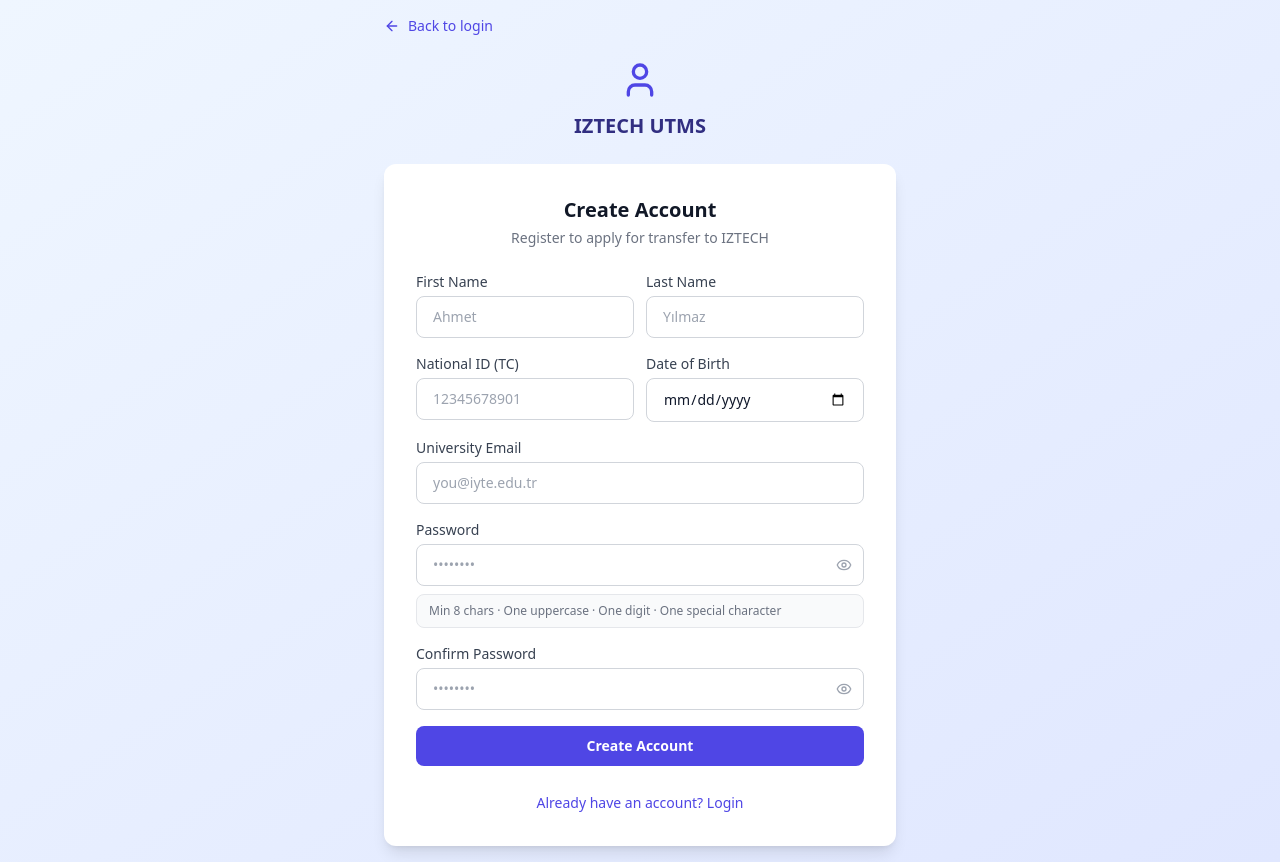
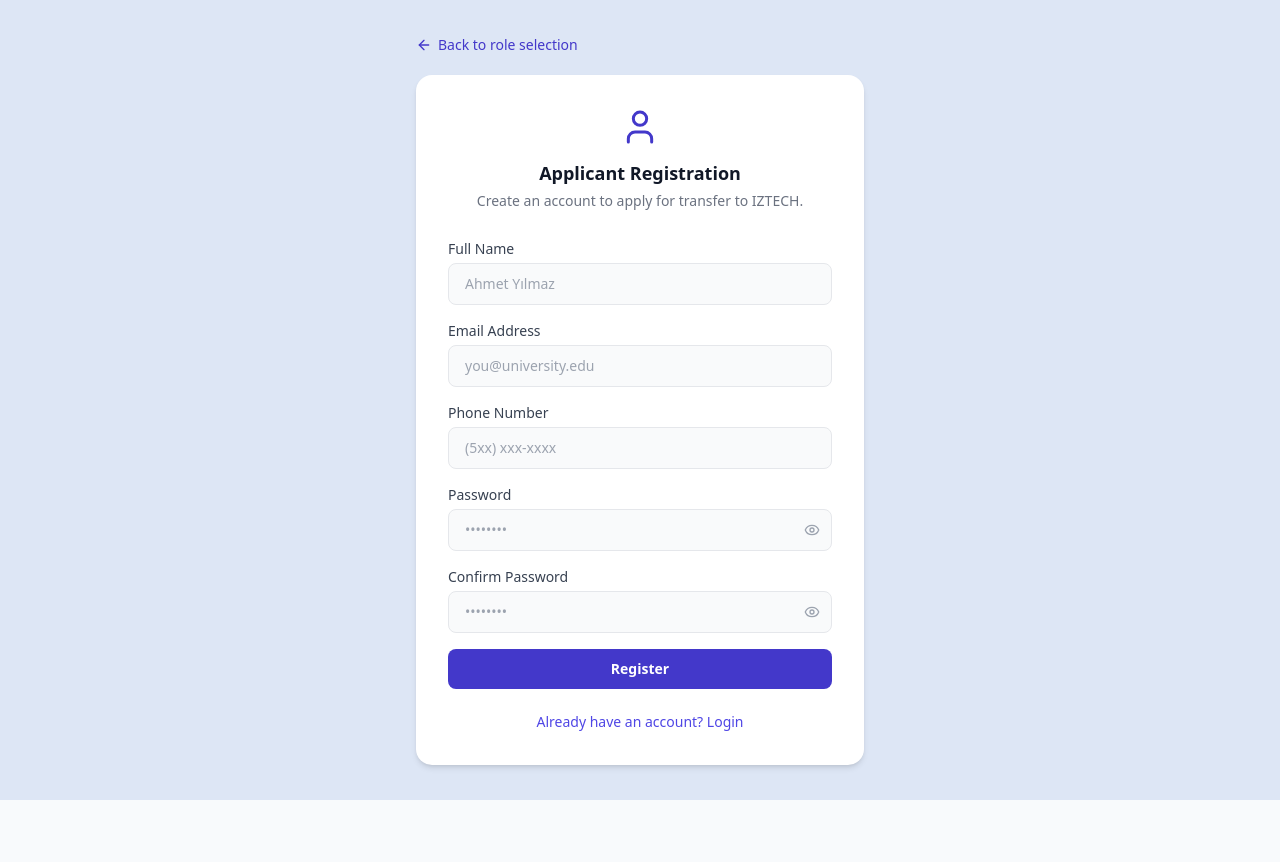
Before and after one commit to OsmanAltunbag/utms-team6, a React (Vite) app in the folder frontend/: page /register in a window 1280 px wide. After the commit the page ends 800 px from the top, so only its background shows below. Built offline with nearby package versions, Linux system fonts and the light colour scheme.

Commit message:
Register Pages Updated As SRS Draft UI Design Updated API send Structure at auth.ts

```diff
--- a/frontend/src/pages/RegisterPage.tsx
+++ b/frontend/src/pages/RegisterPage.tsx
@@ -1,25 +1,50 @@
 import { useState } from 'react'
 import { useForm } from 'react-hook-form'
-import { zodResolver } from '@hookform/resolvers/zod'
 import { Link } from 'react-router-dom'
 import toast from 'react-hot-toast'
 import { AxiosError } from 'axios'
 import { User, Eye, EyeOff, ArrowLeft, Mail } from 'lucide-react'
-import { registerSchema, type RegisterFormData } from '../schemas/auth'
-import { register as registerUser, extractErrorMessage } from '../api/auth'
+import { register as registerUser ,extractErrorMessage } from '../api/auth'
+
+// ─── Types ───────────────────────────────────────────────────────────────────
+type RegisterFormData = {
+    full_name: string
+    email: string
+    phone: string
+    password: string
+    password_confirm: string
+}
+
+// ─── Phone mask helper: formats input as (5xx) xxx-xxxx ──────────────────────
+function formatPhone(value: string): string {
+    const digits = value.replace(/\D/g, '').slice(0, 10)
+    if (digits.length <= 3) return digits.length ? `(${digits}` : ''
+    if (digits.length <= 6) return `(${digits.slice(0, 3)}) ${digits.slice(3)}`
+    return `(${digits.slice(0, 3)}) ${digits.slice(3, 6)}-${digits.slice(6)}`
+}
+
+// ─── Shared input className ───────────────────────────────────────────────────
+const inputCls =
+    'w-full px-4 py-2.5 border border-gray-200 rounded-lg text-sm bg-gray-50 ' +
+    'focus:bg-white focus:outline-none focus:ring-2 focus:ring-indigo-500 ' +
+    'focus:border-transparent transition-colors placeholder:text-gray-400'
 
 export default function RegisterPage() {
     const [loading, setLoading] = useState(false)
     const [success, setSuccess] = useState(false)
     const [showPassword, setShowPassword] = useState(false)
     const [showConfirm, setShowConfirm] = useState(false)
+    const [phoneDisplay, setPhoneDisplay] = useState('')
 
     const {
         register,
         handleSubmit,
+        watch,
+        setValue,
         formState: { errors },
-  } = useForm<RegisterFormData>({ resolver: zodResolver(registerSchema) })
+    } = useForm<RegisterFormData>()
 
+    // ─── Submit ─────────────────────────────────────────────────────────────────
     async function onSubmit(data: RegisterFormData) {
         setLoading(true)
         try {
@@ -37,11 +62,12 @@
         }
     }
 
+    // ─── Success screen ──────────────────────────────────────────────────────────
     if (success) {
         return (
-      <div className="min-h-screen bg-gradient-to-br from-blue-50 to-indigo-100 flex items-center justify-center p-4">
+            <div className="min-h-screen bg-[#dde6f5] flex items-center justify-center p-4">
                 <div className="w-full max-w-md">
-          <div className="bg-white rounded-xl shadow-lg p-8 text-center">
+                    <div className="bg-white rounded-2xl shadow-md p-8 text-center">
                         <div className="flex items-center justify-center mb-4">
                             <div className="w-16 h-16 bg-green-100 rounded-full flex items-center justify-center">
                                 <Mail className="w-8 h-8 text-green-600" />
@@ -54,7 +80,7 @@
                         </p>
                         <Link
                             to="/login"
-              className="inline-block bg-indigo-600 text-white px-6 py-2.5 rounded-lg text-sm font-semibold hover:bg-indigo-700 transition-colors"
+                            className="inline-block bg-indigo-700 text-white px-6 py-2.5 rounded-lg text-sm font-semibold hover:bg-indigo-800 transition-colors"
                         >
                             Go to Login
                         </Link>
@@ -64,90 +90,102 @@
         )
     }
 
+    // ─── Main form ───────────────────────────────────────────────────────────────
     return (
-    <div className="min-h-screen bg-gradient-to-br from-blue-50 to-indigo-100 flex items-center justify-center p-4">
-      <div className="w-full max-w-lg">
+        <div className="min-h-screen bg-[#dde6f5] flex items-center justify-center p-4">
+            <div className="w-full max-w-md">
+
+                {/* Back navigation */}
                 <Link
-          to="/login"
-          className="flex items-center gap-2 text-indigo-600 hover:text-indigo-700 mb-6 text-sm"
+                    to="/role-select"
+                    className="flex items-center gap-1.5 text-indigo-700 hover:text-indigo-800 mb-5 text-sm"
                 >
                     <ArrowLeft className="w-4 h-4" />
-          Back to login
+                    Back to role selection
                 </Link>
 
-        <div className="text-center mb-6">
-          <div className="flex items-center justify-center mb-3">
-            <User className="w-10 h-10 text-indigo-600" />
+                <div className="bg-white rounded-2xl shadow-md p-8">
+
+                    {/* Header */}
+                    <div className="flex flex-col items-center mb-7">
+                        <div className="mb-3">
+                            <User className="w-10 h-10 text-indigo-700" strokeWidth={1.8} />
                         </div>
-          <h1 className="text-xl font-semibold text-indigo-900">IZTECH UTMS</h1>
+                        <h1 className="text-lg font-semibold text-gray-900">Applicant Registration</h1>
+                        <p className="text-gray-500 text-sm mt-1 text-center">
+                            Create an account to apply for transfer to IZTECH.
+                        </p>
                     </div>
 
-        <div className="bg-white rounded-xl shadow-lg p-8">
-          <h2 className="text-xl font-semibold text-gray-900 text-center mb-1">Create Account</h2>
-          <p className="text-gray-500 text-sm text-center mb-6">Register to apply for transfer to IZTECH</p>
+                    <form onSubmit={handleSubmit(onSubmit)} noValidate className="space-y-4">
 
-          <form onSubmit={handleSubmit(onSubmit)} noValidate className="space-y-4">
-            <div className="grid grid-cols-2 gap-3">
+                        {/* Full Name */}
                         <div>
-                <label className="block text-sm font-medium text-gray-700 mb-1">First Name</label>
+                            <label className="block text-sm font-medium text-gray-700 mb-1">Full Name</label>
                             <input
                                 type="text"
-                  autoComplete="given-name"
-                  placeholder="Ahmet"
-                  {...register('first_name')}
-                  className="w-full px-4 py-2.5 border border-gray-300 rounded-lg text-sm focus:outline-none focus:ring-2 focus:ring-indigo-500 focus:border-transparent"
+                                autoComplete="name"
+                                placeholder="Ahmet Yılmaz"
+                                {...register('full_name', {
+                                    required: 'Full name is required.',
+                                    minLength: { value: 3, message: 'Name must be at least 3 characters.' },
+                                })}
+                                className={inputCls}
                             />
-                {errors.first_name && <p className="mt-1 text-xs text-red-600">{errors.first_name.message}</p>}
-              </div>
-              <div>
-                <label className="block text-sm font-medium text-gray-700 mb-1">Last Name</label>
-                <input
-                  type="text"
-                  autoComplete="family-name"
-                  placeholder="Yılmaz"
-                  {...register('last_name')}
-                  className="w-full px-4 py-2.5 border border-gray-300 rounded-lg text-sm focus:outline-none focus:ring-2 focus:ring-indigo-500 focus:border-transparent"
-                />
-                {errors.last_name && <p className="mt-1 text-xs text-red-600">{errors.last_name.message}</p>}
-              </div>
+                            {errors.full_name && (
+                                <p className="mt-1 text-xs text-red-600">{errors.full_name.message}</p>
+                            )}
                         </div>
 
-            <div className="grid grid-cols-2 gap-3">
+                        {/* Email — must end with .edu */}
                         <div>
-                <label className="block text-sm font-medium text-gray-700 mb-1">National ID (TC)</label>
-                <input
-                  type="text"
-                  inputMode="numeric"
-                  maxLength={11}
-                  placeholder="12345678901"
-                  {...register('national_id')}
-                  className="w-full px-4 py-2.5 border border-gray-300 rounded-lg text-sm focus:outline-none focus:ring-2 focus:ring-indigo-500 focus:border-transparent"
-                />
-                {errors.national_id && <p className="mt-1 text-xs text-red-600">{errors.national_id.message}</p>}
-              </div>
-              <div>
-                <label className="block text-sm font-medium text-gray-700 mb-1">Date of Birth</label>
-                <input
-                  type="date"
-                  {...register('date_of_birth')}
-                  className="w-full px-4 py-2.5 border border-gray-300 rounded-lg text-sm focus:outline-none focus:ring-2 focus:ring-indigo-500 focus:border-transparent"
-                />
-                {errors.date_of_birth && <p className="mt-1 text-xs text-red-600">{errors.date_of_birth.message}</p>}
-              </div>
-            </div>
-
-            <div>
-              <label className="block text-sm font-medium text-gray-700 mb-1">University Email</label>
+                            <label className="block text-sm font-medium text-gray-700 mb-1">Email Address</label>
                             <input
                                 type="email"
                                 autoComplete="email"
-                placeholder="you@iyte.edu.tr"
-                {...register('university_email')}
-                className="w-full px-4 py-2.5 border border-gray-300 rounded-lg text-sm focus:outline-none focus:ring-2 focus:ring-indigo-500 focus:border-transparent"
+                                placeholder="you@university.edu"
+                                {...register('email', {
+                                    required: 'Email is required.',
+                                    // Real-time .edu domain check
+                                    validate: (val) =>
+                                        val.toLowerCase().endsWith('.edu') ||
+                                        val.toLowerCase().endsWith('.edu.tr') ||
+                                        'Please use a valid institutional (.edu or .edu.tr) email address to register.',
+                                })}
+                                className={inputCls}
                             />
-              {errors.university_email && <p className="mt-1 text-xs text-red-600">{errors.university_email.message}</p>}
+                            {errors.email && (
+                                <p className="mt-1 text-xs text-red-600">{errors.email.message}</p>
+                            )}
                         </div>
 
+                        {/* Phone — masked as (5xx) xxx-xxxx */}
+                        <div>
+                            <label className="block text-sm font-medium text-gray-700 mb-1">Phone Number</label>
+                            <input
+                                type="tel"
+                                inputMode="numeric"
+                                placeholder="(5xx) xxx-xxxx"
+                                value={phoneDisplay}
+                                {...register('phone', {
+                                    required: 'Phone number is required.',
+                                    validate: (val) =>
+                                        val.replace(/\D/g, '').length === 10 || 'Enter a valid 10-digit phone number.',
+                                })}
+                                onChange={(e) => {
+                                    // Apply mask on each keystroke, store raw digits in form state
+                                    const masked = formatPhone(e.target.value)
+                                    setPhoneDisplay(masked)
+                                    setValue('phone', masked, { shouldValidate: true })
+                                }}
+                                className={inputCls}
+                            />
+                            {errors.phone && (
+                                <p className="mt-1 text-xs text-red-600">{errors.phone.message}</p>
+                            )}
+                        </div>
+
+                        {/* Password */}
                         <div>
                             <label className="block text-sm font-medium text-gray-700 mb-1">Password</label>
                             <div className="relative">
@@ -155,19 +193,31 @@
                                     type={showPassword ? 'text' : 'password'}
                                     autoComplete="new-password"
                                     placeholder="••••••••"
-                  {...register('password')}
-                  className="w-full px-4 py-2.5 border border-gray-300 rounded-lg text-sm focus:outline-none focus:ring-2 focus:ring-indigo-500 focus:border-transparent pr-10"
+                                    {...register('password', {
+                                        required: 'Password is required.',
+                                        minLength: { value: 8, message: 'At least 8 characters.' },
+                                        pattern: {
+                                            value: /^(?=.*[A-Z])(?=.*\d)(?=.*[^A-Za-z0-9])/,
+                                            message: 'Needs uppercase, a digit, and a special character.',
+                                        },
+                                    })}
+                                    className={`${inputCls} pr-10`}
                                 />
-                <button type="button" onClick={() => setShowPassword(!showPassword)} className="absolute right-3 top-1/2 -translate-y-1/2 text-gray-400 hover:text-gray-600" tabIndex={-1}>
+                                <button
+                                    type="button"
+                                    onClick={() => setShowPassword(!showPassword)}
+                                    className="absolute right-3 top-1/2 -translate-y-1/2 text-gray-400 hover:text-gray-600"
+                                    tabIndex={-1}
+                                >
                                     {showPassword ? <EyeOff className="w-4 h-4" /> : <Eye className="w-4 h-4" />}
                                 </button>
                             </div>
-              {errors.password && <p className="mt-1 text-xs text-red-600">{errors.password.message}</p>}
-              <div className="mt-2 bg-gray-50 border border-gray-200 rounded-lg px-3 py-2">
-                <p className="text-xs text-gray-500">Min 8 chars · One uppercase · One digit · One special character</p>
-              </div>
+                            {errors.password && (
+                                <p className="mt-1 text-xs text-red-600">{errors.password.message}</p>
+                            )}
                         </div>
 
+                        {/* Confirm Password — must match */}
                         <div>
                             <label className="block text-sm font-medium text-gray-700 mb-1">Confirm Password</label>
                             <div className="relative">
@@ -175,26 +225,40 @@
                                     type={showConfirm ? 'text' : 'password'}
                                     autoComplete="new-password"
                                     placeholder="••••••••"
-                  {...register('password_confirm')}
-                  className="w-full px-4 py-2.5 border border-gray-300 rounded-lg text-sm focus:outline-none focus:ring-2 focus:ring-indigo-500 focus:border-transparent pr-10"
+                                    {...register('password_confirm', {
+                                        required: 'Please confirm your password.',
+                                        // Cross-field match check
+                                        validate: (val) =>
+                                            val === watch('password') || 'Passwords do not match.',
+                                    })}
+                                    className={`${inputCls} pr-10`}
                                 />
-                <button type="button" onClick={() => setShowConfirm(!showConfirm)} className="absolute right-3 top-1/2 -translate-y-1/2 text-gray-400 hover:text-gray-600" tabIndex={-1}>
+                                <button
+                                    type="button"
+                                    onClick={() => setShowConfirm(!showConfirm)}
+                                    className="absolute right-3 top-1/2 -translate-y-1/2 text-gray-400 hover:text-gray-600"
+                                    tabIndex={-1}
+                                >
                                     {showConfirm ? <EyeOff className="w-4 h-4" /> : <Eye className="w-4 h-4" />}
                                 </button>
                             </div>
-              {errors.password_confirm && <p className="mt-1 text-xs text-red-600">{errors.password_confirm.message}</p>}
+                            {errors.password_confirm && (
+                                <p className="mt-1 text-xs text-red-600">{errors.password_confirm.message}</p>
+                            )}
                         </div>
 
+                        {/* Submit */}
                         <button
                             type="submit"
                             disabled={loading}
-              className="w-full bg-indigo-600 text-white py-2.5 px-4 rounded-lg text-sm font-semibold hover:bg-indigo-700 disabled:opacity-60 disabled:cursor-not-allowed transition-colors"
+                            className="w-full bg-indigo-700 text-white py-2.5 px-4 rounded-lg text-sm font-semibold hover:bg-indigo-800 disabled:opacity-60 disabled:cursor-not-allowed transition-colors mt-1"
                         >
-              {loading ? 'Creating account…' : 'Create Account'}
+                            {loading ? 'Creating account…' : 'Register'}
                         </button>
                     </form>
 
-          <div className="mt-6 text-center">
+                    {/* Footer */}
+                    <div className="mt-5 text-center">
                         <Link to="/login" className="text-indigo-600 hover:text-indigo-700 text-sm">
                             Already have an account? Login
                         </Link>
```
Also changed, not shown: frontend/src/api/auth.ts (+7 -9 lines). Lines whose indentation alone changed are shown as unchanged.
